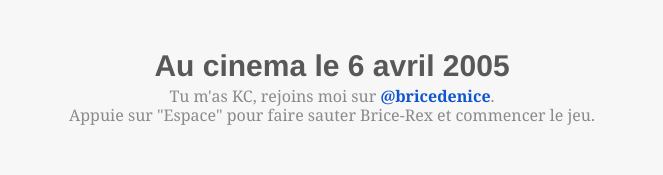
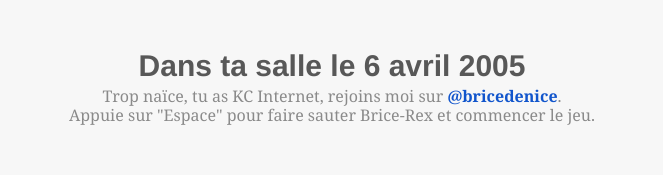
Before and after one commit to YannHalgatte/Equipe-8-film, a plain HTML site: page dinosaur.html in a window 1280 px wide. Shown: the top 175 px of the page, without its empty margins (308-971 px from the left). Drawn offline with Linux system fonts and the light colour scheme.

Commit message:
Update dinosaur.html

```diff
--- a/dinosaur.html
+++ b/dinosaur.html
@@ -2541,8 +2541,8 @@ html[subframe] body {
    }(document, 'script', 'facebook-jssdk'));
 </script>
 <div id="main-frame-error" class="interstitial-wrapper" jstcache="0">
-    <div class="onlyforchrome" style="font-size: 30px;text-align: center;font-family: Helvetica;"><strong>Au cinema le 6 avril 2005</strong></div>
-    <div class="onlyforchrome" style="margin-top:5px;text-align:center;color:#8a8a8a;margin-bottom:80px; font-size:.8em;line-height:1.2em;font-family: Georgia;">Tu m'as KC, rejoins moi sur <a href="https://www.twitter.com/bricedenice" target="_blank"><strong>@bricedenice</strong></a>.<br/> Appuie sur "Espace" pour faire sauter Brice-Rex et commencer le jeu.</div>
+    <div class="onlyforchrome" style="font-size: 30px;text-align: center;font-family: Helvetica;"><strong>Dans ta salle le 6 avril 2005</strong></div>
+    <div class="onlyforchrome" style="margin-top:5px;text-align:center;color:#8a8a8a;margin-bottom:80px; font-size:.8em;line-height:1.2em;font-family: Georgia;">Trop naïce, tu as KC Internet, rejoins moi sur <a href="https://www.twitter.com/bricedenice" target="_blank"><strong>@bricedenice</strong></a>.<br/> Appuie sur "Espace" pour faire sauter Brice-Rex et commencer le jeu.</div>
 	<div id="main-frame-notchrome" style="display:none; margin-top:50px;">Sorry, this game only runs on the Google Chrome! You can download it free <a href="https://www.google.com/chrome">here</a></div>
     <div id="offline-resources" jstcache="0">
     <div id="offline-resources-1x" jstcache="0">
```
